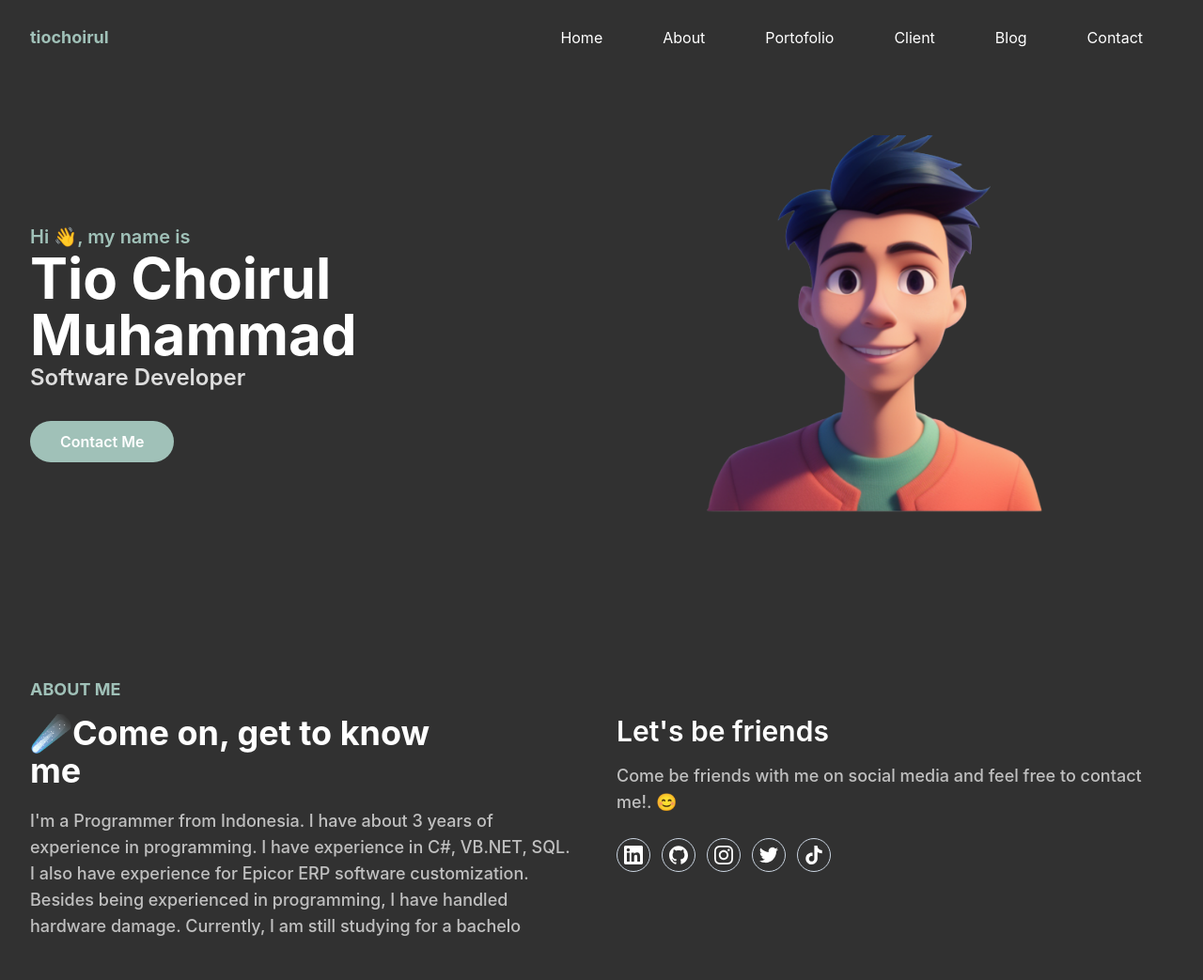
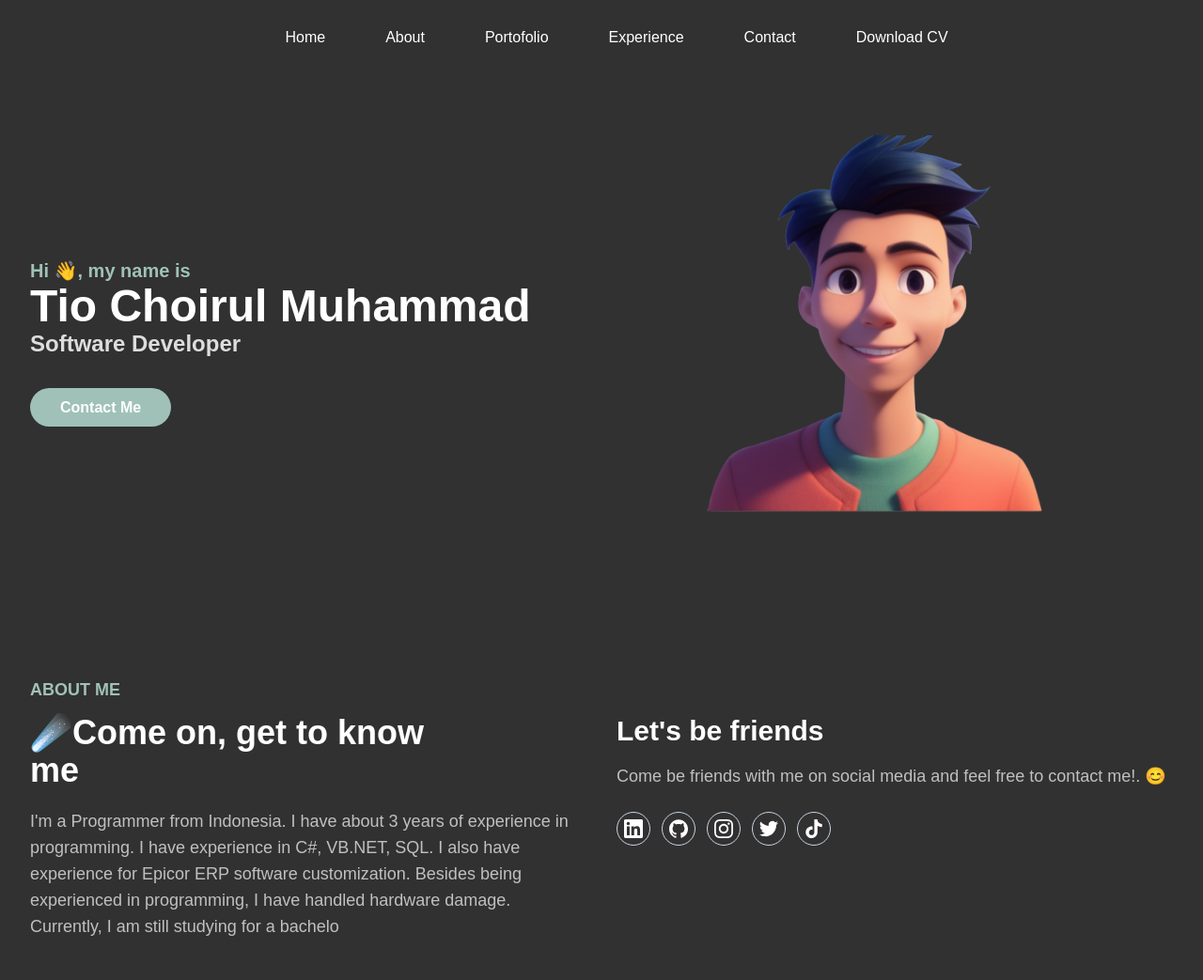
Before and after one commit to tiochoirul/tiochoirul.github.io, a website: page index.html in a window 1280 px wide. Shown: the top 1043 px of the page at 94% size. Drawn offline with Linux system fonts and the light colour scheme.

Commit message:
change font Figtree

```diff
--- a/index.html
+++ b/index.html
@@ -11,9 +11,9 @@
     <!-- Header Start -->
     <header class="bg-transparent absolute top-0 left-0 w-full flex items-center z-10">
         <div class="container">
-            <div class="flex items-center justify-between relative">
+            <div class="flex items-center justify-center relative">
                 <div class="px-4">
-                    <a href="#home" class="font-bold text-lg text-primary block py-6">tiochoirul</a>
+                    <a href="#home" class="font-bold text-lg text-primary block py-6 lg:hidden">tiochoirulmuhammad</a>
                 </div>
                 <div class="flex items-center px-4">
                     <button id="hamburger" name="hamburger" type="button" class="block absolute right-4 lg:hidden">
@@ -34,13 +34,18 @@
                                 <a href="#portofolio" class="text-base text-dark py-2 mx-8 flex group-hover:text-primary dark:text-white">Portofolio</a>
                             </li>
                             <li class="group">
-                                <a href="#client" class="text-base text-dark py-2 mx-8 flex group-hover:text-primary dark:text-white">Client</a>
+                                <a href="#experience" class="text-base text-dark py-2 mx-8 flex group-hover:text-primary dark:text-white">Experience</a>
                             </li>
+                            <!--
                             <li class="group">
                                 <a href="#blog" class="text-base text-dark py-2 mx-8 flex group-hover:text-primary dark:text-white">Blog</a>
                             </li>
+                            -->
                             <li class="group">
                                 <a href="#contact" class="text-base text-dark py-2 mx-8 flex group-hover:text-primary dark:text-white">Contact</a>
+                            </li>
+                            <li class="group">
+                                <a href="https://1drv.ms/b/s!AsNGNPd6ri56pS-W3xtabEo6hez1?e=6zw9Vd" class="text-base text-dark py-2 mx-8 flex group-hover:text-primary dark:text-white">Download CV</a>
                             </li>
 
                         </ul>
@@ -56,7 +61,7 @@
         <div class="container">
             <div class="flex flex-wrap">
                 <div class="w-full self-center px-4 lg:w-1/2">
-                    <h1 class="text-base font-semibold text-primary md:text-xl">Hi 👋, my name is <span class="block font-bold text-dark text-5xl lg:text-6xl dark:text-white">Tio Choirul Muhammad</span></h1>
+                    <h1 class="text-base font-semibold text-primary md:text-xl">Hi 👋, my name is <span class="block font-bold text-dark text-3xl md:text-4xl lg:text-5xl dark:text-white">Tio Choirul Muhammad</span></h1>
                     <h2 class="font-semibold text-secondary text-2xl mb-10 dark:text-lightbg">Software Developer</h2>
                     <!-- <p class="font-medium text-secondary leading-relaxed">a happy Software Developer and Learner</p>
                     <p class="font-medium text-secondary mb-10 leading-relaxed">aims to help others grow in desktop and mobile development</p> -->
@@ -186,8 +191,8 @@
     </section>
     <!-- Portofolio Section End -->
 
-    <!-- Client Section Start -->
-    <section id="client" class="pt-36 pb-32 bg-slate-800 dark:bg-lightbg">
+    <!-- Experience Section Start -->
+    <section id="experience" class="pt-36 pb-32 bg-slate-800 dark:bg-lightbg">
         <div class="container">
             <div class="w-full px-4">
                 <div class="mx-auto text-center mb-16">
@@ -211,9 +216,10 @@
             </div>
         </div>
     </section>
-    <!-- Client Section End -->
+    <!-- Experience Section End -->
 
     <!-- Blog Section Start -->
+    <!--
     <section id="blog" class="pt-36 pb-32 bg-slate-100 dark:bg-dark">
         <div class="container">
             <div class="w-full px-4">
@@ -268,6 +274,7 @@
             </div>
         </div>
     </section>
+    -->
     <!-- Blog Section End -->
 
     <!-- Contact Section Start -->
--- a/src/css/input.css
+++ b/src/css/input.css
@@ -3,7 +3,7 @@
 @tailwind utilities;
 
 body {
-    font-family: 'Inter', sans-serif;
+    font-family: Figtree, sans-serif;
 }
 
 .navbar-fixed {
```
Also changed, not shown: public/css/style.css.
